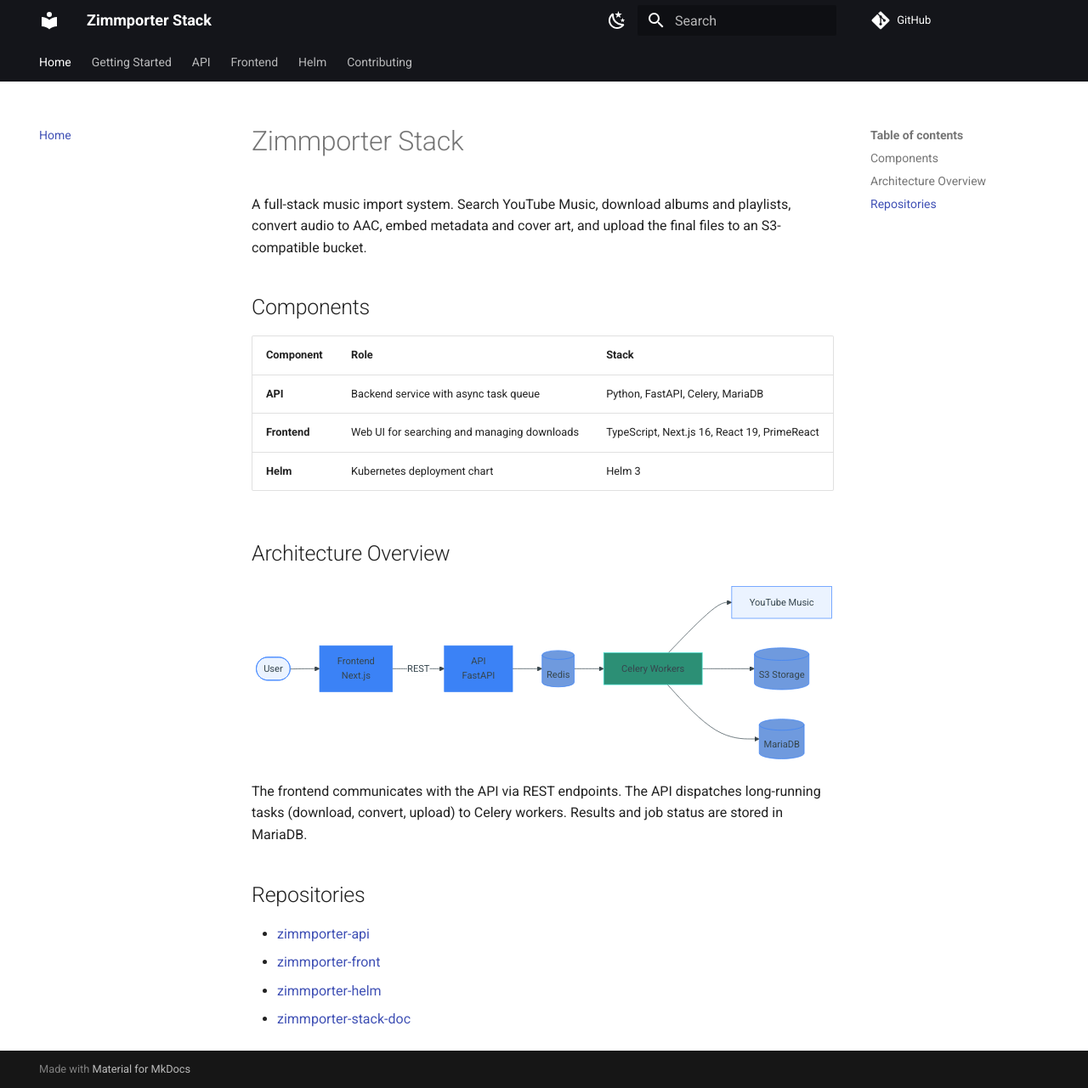
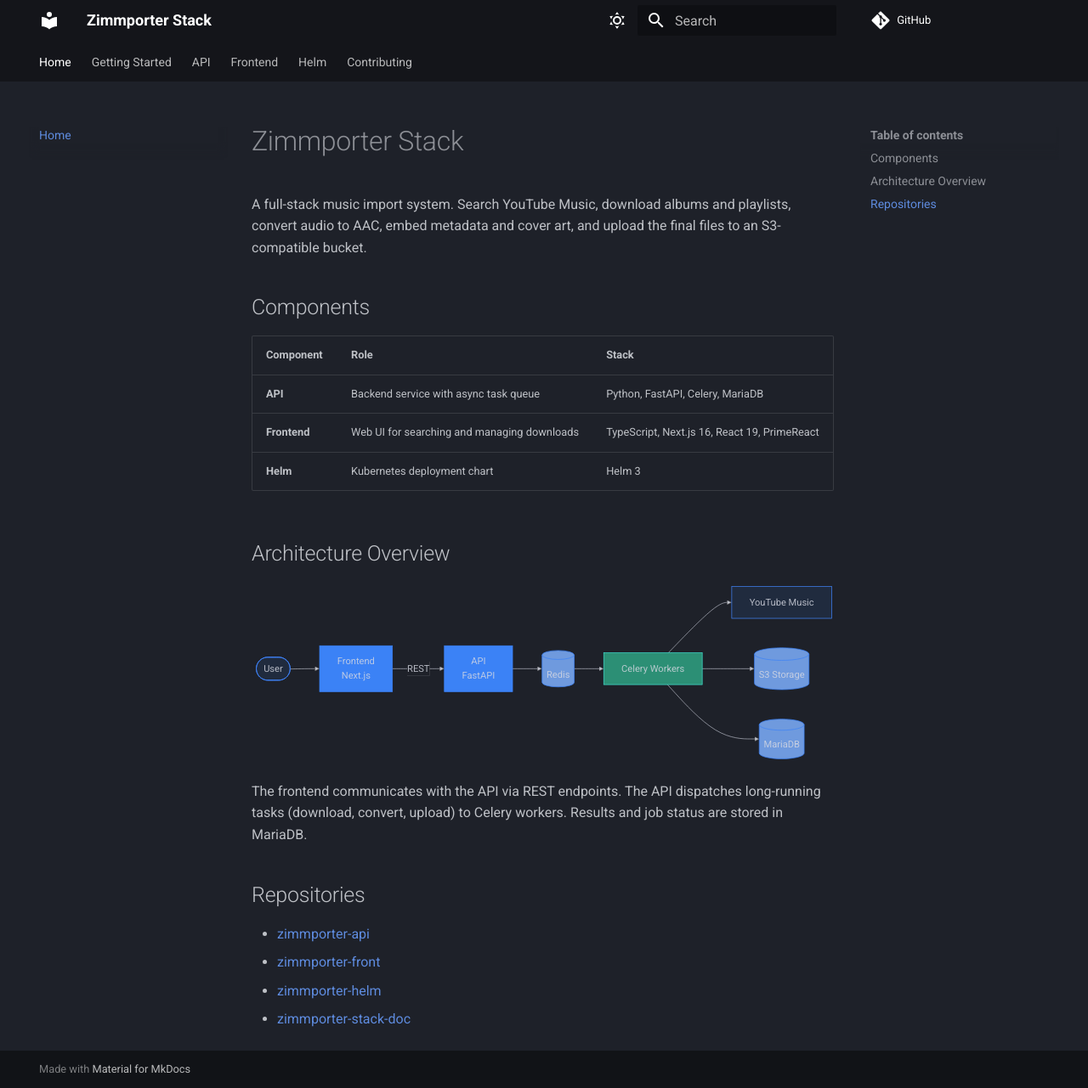
Before and after one commit to Tomifarmer/zimmporter-stack-doc, an MkDocs documentation site: the page built from docs/index.md, in a window 1280 px wide and 1281 px high. Shown: the whole window at 85% size. Built offline with MkDocs 1.6.1 and Material for MkDocs 9.7.7, drawn with Linux system fonts in a browser that asks for light colours; comment, search, counter and statistics services are not loaded.

Commit message:
Update css

```diff
--- a/mkdocs.yml
+++ b/mkdocs.yml
@@ -7,19 +7,18 @@ edit_uri: edit/main/docs/
 theme:
   name: material
   palette:
-    - scheme: default
+    - scheme: slate  # This is the dark theme
+      primary: black
+      accent: blue
+      toggle:
+        icon: material/weather-sunny
+        name: Switch to light mode
+    - scheme: default  # This is the light theme
       primary: black
       accent: blue
       toggle:
         icon: material/weather-night
         name: Switch to dark mode
-    - scheme: slate
-      media: "(prefers-color-scheme: dark)"
-      primary: black
-      accent: blue
-      toggle:
-        icon: material/weather-sunny
-        name: Switch to light mode
   features:
     - navigation.tabs
     - navigation.sections
```
